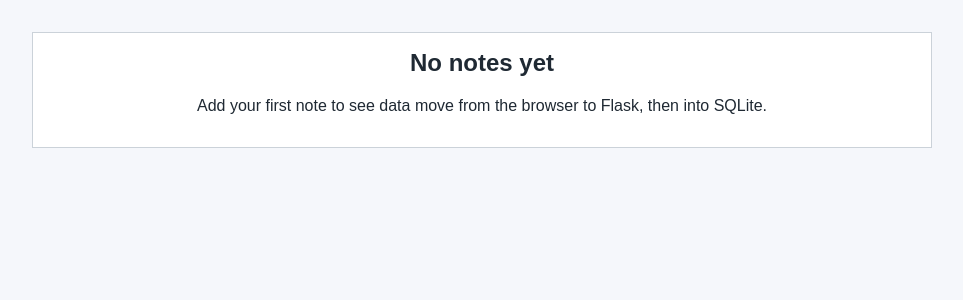
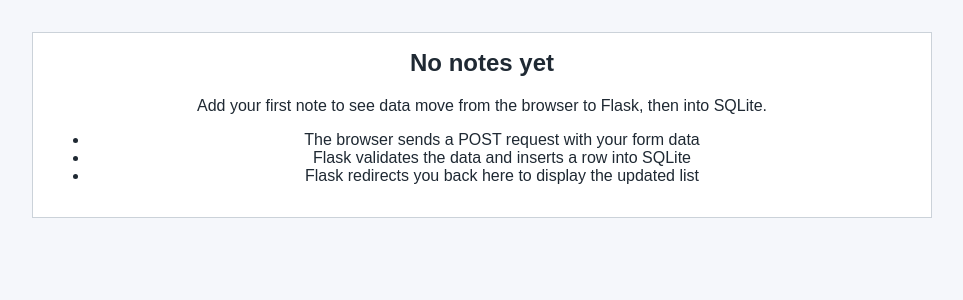
Before and after one commit to nuast/skeletor, a Flask app: page / in a window 1280 px wide. Shown: the part 108-408 px from the top of the page, without its empty margins (158-1121 px from the left). Run offline with Flask 3, Linux system fonts and the light colour scheme; data that the repository does not hold is empty; parts of the project's set-up code (start-up, migrations or seed data) failed here and were passed over.

Commit message:
Add submission flow notes to empty state
Insert an unordered list into the 'No notes yet' empty state explaining that the browser POSTs the form, Flask validates and inserts into SQLite, and then redirects back to display the updated list. Improves user understanding of how notes are submitted and persisted.

```diff
--- a/templates/index.html
+++ b/templates/index.html
@@ -23,6 +23,11 @@
         <section class="card empty-state">
             <h2>No notes yet</h2>
             <p>Add your first note to see data move from the browser to Flask, then into SQLite.</p>
+            <ul>
+                <li>The browser sends a POST request with your form data</li>
+                <li>Flask validates the data and inserts a row into SQLite</li>
+                <li>Flask redirects you back here to display the updated list</li>
+            </ul>
         </section>
     {% endif %}
 {% endblock %}
```
